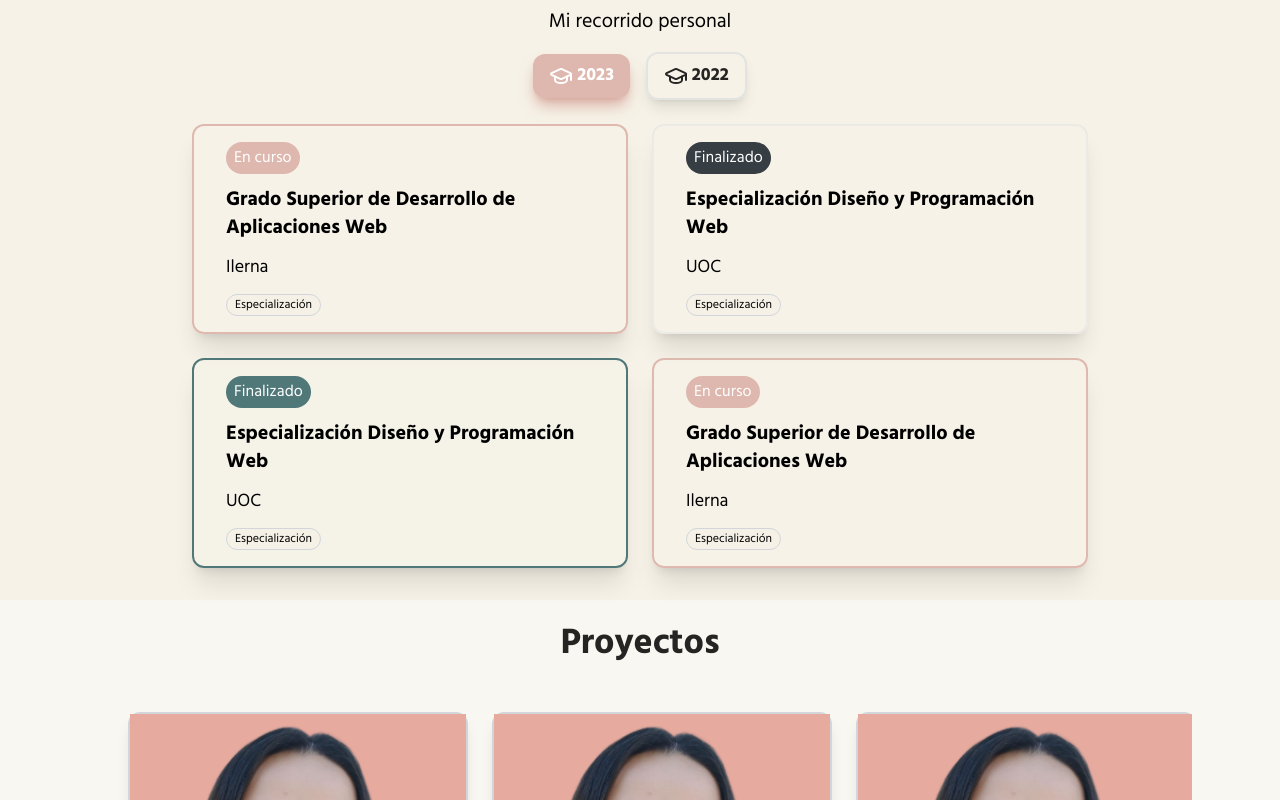
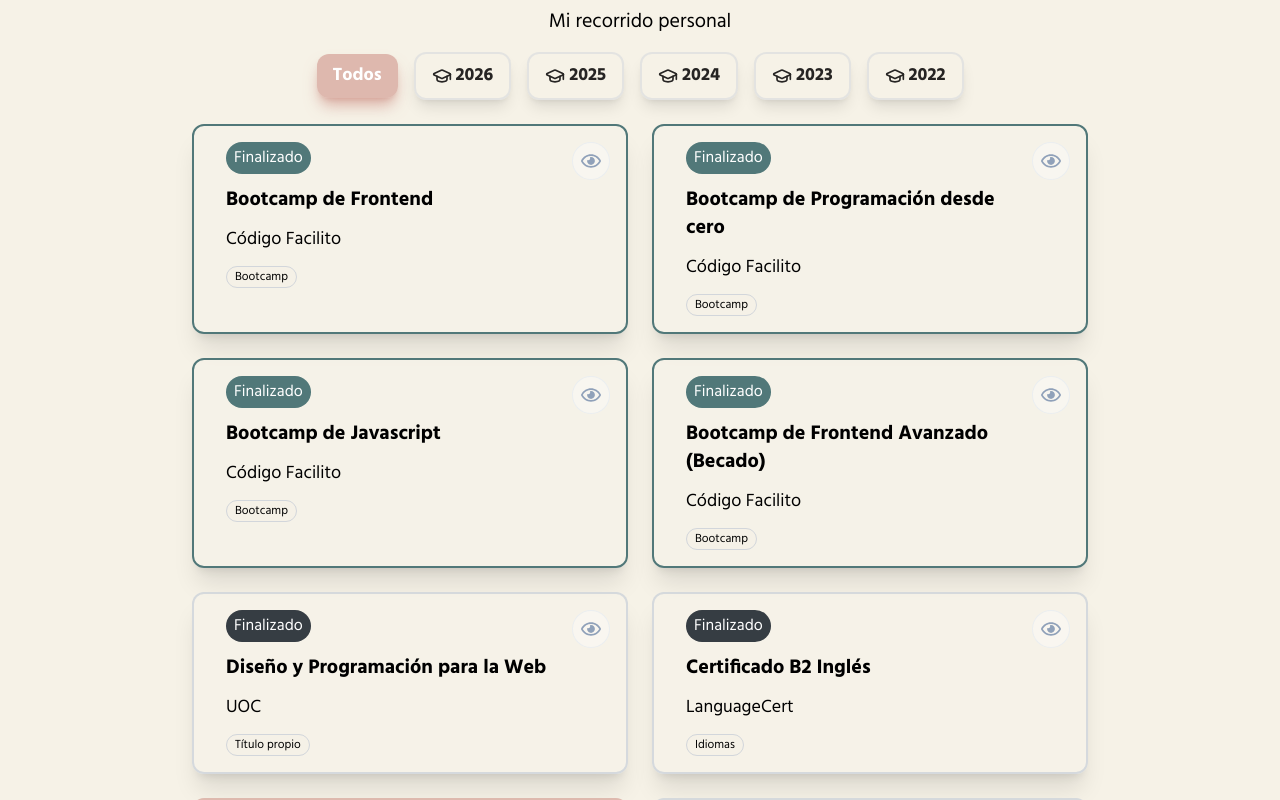
Before and after one commit to webbyrous/mi-portfolio, a React (Vite) app: page / in a window 1280 px wide. Shown: the part 1640-2440 px from the top of the page. Built offline with nearby package versions, Linux system fonts and the light colour scheme.

Commit message:
studies section info implemented

```diff
--- a/src/components/Estudios.jsx
+++ b/src/components/Estudios.jsx
@@ -1,51 +1,92 @@
-import React from 'react'
+import React, { useState } from 'react'
 import { LuGraduationCap } from "react-icons/lu";
-
+import { FaChevronDown, FaRegEye } from "react-icons/fa";
+import { studiesData } from '../data/estudiosData';
 
 export default function Estudios() {
+
+    // Estado para controlar los estudios a mostrar según el año
+    const [selectedYear, setSelectedYear] = useState('all');
+
+    // Buscamos los items según el año seleccionado
+    const filteredStudies = selectedYear === 'all' ? studiesData : studiesData.filter(item => item.year === selectedYear);
+
+    // Según el año que se encuentre activo definimos las clases de los botones
+    const getButtonClass = (year) => {
+        const isActive = selectedYear === year;
+        return `flex items-center justify-center font-bold text-base sm:text-md md:text-lg gap-1 rounded-xl py-2 px-4 shadow-lg border-2  cursor-pointer
+        ${isActive ? 'text-white bg-pink/60 shadow-pink/70 border-none' : 'text-black bg-transparent border-grey-medium/50 hover:border-pink/50}'}`;
+    };
+
     return (
         <div className='font-family bg-peach-soft flex flex-col justify-center items-center gap-4 pb-8'>
             <h2 className='font-bold  text-2xl sm:text-3xl md:text-4xl text-center mt-5'>Estudios</h2>
             <p className='text-base sm:text-md md:text-lg lg:text-xl'>Mi recorrido personal</p>
             <div className='flex flex-col gap-6 max-w-4xl'>
                 {/*Botones de años */}
-                <div className=' flex justify-center items-center gap-4'>
-                    <button className='flex items-center justify-center text-white font-bold text-base sm:text-md md:text-lg gap-1 bg-pink/60 rounded-xl py-2 px-4 shadow-lg shadow-pink/70 cursor-pointer '>
-                        <LuGraduationCap className='text-xl md:text-2xl' />
-                        2023
+                {/* Version móvil y tablet (md): Desplegable */}
+                <div className='mx-auto md:hidden'>
+                    <div className='relative w-full'>
+                        <select value={selectedYear} onChange = {(e) => setSelectedYear(e.target.value)}
+                        aria-label='Filtrar estudios por año'
+                        className='w-full appearance-none bg-white border-2 border-pink/60 font-semibold py-2 pl-3 pr-10 rounded-xl text-black shadow-sm focus:outline-none text-sm focus:ring-2 focus:ring-pink/50'>
+                            <option value="all" className="text-slate-800 font-medium py-2">Todos</option>
+                            <option value="2026">2026</option>
+                            <option value="2025">2025</option>
+                            <option value="2024">2024</option>
+                            <option value="2023">2023</option>
+                            <option value="2022">2022</option>
+                        </select>
+                        {/* Icono de flecha para estilizar el select nativo */}
+                        <FaChevronDown className='absolute right-3.5 top-1/2 -translate-y-1/2 text-black pointer-events-none text-xs' />
+                    </div>
+                </div>
+                {/* Cuando se haga click en el botón cambiamos el año según el botón seleccionado */}
+                <div className=' hidden md:flex justify-center items-center gap-4'>
+                    <button onClick={() => setSelectedYear('all')} className={getButtonClass('all')}>
+                        Todos
                     </button>
-                    <button className='flex items-center justify-center text-black font-bold text-base sm:text-md md:text-lg gap-1 bg-transparent rounded-xl py-2 px-4 shadow-lg border-2 border-grey-medium/50 cursor-pointer'>
-                        <LuGraduationCap className='text-2xl' />
-                        2022
+                    <button onClick={() => setSelectedYear('2026')} className={getButtonClass('2026')}>
+                        <LuGraduationCap className='text-xl' />2026
+                    </button>
+                    <button onClick={() => setSelectedYear('2025')}  className={getButtonClass('2025')}>
+                        <LuGraduationCap className='text-xl' />2025
+                    </button>
+                    <button  onClick={() => setSelectedYear('2024')} className={getButtonClass('2024')}>
+                        <LuGraduationCap className='text-xl' />2024
+                    </button>
+                    <button onClick={() => setSelectedYear('2023')} className={getButtonClass('2023')}>
+                       <LuGraduationCap className='text-xl' /> 2023
+                    </button>
+                    <button onClick={() => setSelectedYear('2022')}  className={getButtonClass('2022')}>
+                        <LuGraduationCap className='text-xl' />2022
                     </button>
                 </div>
-                <div className=' grid grid-cols-1 md:grid-cols-2 gap-6'>
+                <div className='px-5 sm:px-8 md:px-0 grid grid-cols-1 md:grid-cols-2 gap-6'>
                     {/*Tarjetas de estudios */}
-                    <div className='flex flex-col border-pink/60 bg-peach border-2 rounded-xl py-4 px-8 shadow-xl gap-3'>
-                        <span className='bg-pink/60 text-white rounded-2xl w-max py-1 px-2 text-xs md:text-base'>En curso</span>
-                        <h2 className='text-base sm:text-md md:text-lg lg:text-xl font-bold'>Grado Superior de Desarrollo de Aplicaciones Web</h2>
-                        <h3 className='text-md md:text-lg'>Ilerna</h3>
-                        <p className='bg-peach-soft/50 px-2 py-0.5 rounded text-xs w-max border-1 border-grey-medium rounded-xl'>Especialización</p>
-                    </div>
-                    <div className='flex flex-col bg-peach border-grey-medium/30 border-2 rounded-xl py-4 px-8 shadow-xl gap-3'>
-                        <span className='bg-grey-strong text-white rounded-2xl w-max py-1 px-2 text-xs md:text-base'>Finalizado</span>
-                        <h2 className='text-base sm:text-md md:text-lg lg:text-xl font-bold'>Especialización Diseño y Programación Web</h2>
-                        <h3 className='text-md md:text-lg'>UOC</h3>
-                        <p className='bg-peach-soft/50 px-2 py-0.5 rounded text-xs w-max border-1 border-grey-medium rounded-xl'>Especialización</p>                </div>
-                    <div className='flex flex-col bg-peach border-blue-green border-2 rounded-xl py-4 px-8 shadow-xl gap-3'>
-                        <span className='bg-blue-green text-white rounded-2xl w-max py-1 px-2 text-xs md:text-base'>Finalizado</span>
-                        <h2 className='text-base sm:text-md md:text-lg lg:text-xl font-bold'>Especialización Diseño y Programación Web</h2>
-                        <h3 className='text-md md:text-lg'>UOC</h3>
-                        <p className='bg-peach-soft/50 px-2 py-0.5 rounded text-xs w-max border-1 border-grey-medium rounded-xl'>Especialización</p>                    </div>
-                    <div className='flex flex-col border-pink/60 bg-peach border-2 rounded-xl py-4 px-8 shadow-xl gap-3'>
-                        <span className='bg-pink/60 text-white rounded-2xl w-max py-1 px-2 text-xs md:text-base'>En curso</span>
-                        <h2 className='text-base sm:text-md md:text-lg lg:text-xl font-bold'>Grado Superior de Desarrollo de Aplicaciones Web</h2>
-                        <h3 className='text-md md:text-lg'>Ilerna</h3>
-                        <p className='bg-peach-soft/50 px-2 py-0.5 rounded text-xs w-max border-1 border-grey-medium rounded-xl'>Especialización</p>
-                    </div>
+                    {/*Creamos una tarjeta por cada item del año seleccionado  */}
+                    {filteredStudies.map((study) => {
+                        const stateStudy = study.status === 'En curso';
+                        const isBootcamp = study.tag === 'Bootcamp';
+                        const hoverStyles = stateStudy ? 'hover:text-pink hover:border-pink/60 hover:bg-pink/10'
+                            : isBootcamp ? 'hover:text-blue-green hover:border-blue-green hover:bg-blue-green/20'
+                            : 'hover:text-slate-800 hover:border-slate-400 hover:bg-grey-medium'
+                        return (
+                            <div key={study.id} className={`relative min-w-75 flex flex-col bg-peach border-2 rounded-xl py-4 px-5 sm:px-8 shadow-xl gap-3 ${stateStudy ? 'border-pink/60' : isBootcamp ?  'border-blue-green' : 'border-grey-medium/90'}`}>
+                               { study.certificateUrl && ( <a href={study.certificateUrl} target="_blank"
+                                rel="noopener noreferrer"
+                                className={`absolute right-4 top-4 p-2 text-slate-400 border border-slate-200/60 bg-white/35 rounded-full transition-all duration-200 cursor-pointer ${hoverStyles}`}><FaRegEye className="text-xl" />
+                                </a>
+                            )}
+                                <span className={`text-white rounded-2xl w-max py-1 px-2 text-xs md:text-base ${stateStudy ? 'bg-pink/60' : isBootcamp ? 'bg-blue-green' : 'bg-grey-strong'}`}>{study.status}</span>
+                                <h2 className='pr-8 text-base sm:text-md md:text-lg lg:text-xl font-bold'>{study.title}</h2>
+                                <h3 className='text-md md:text-lg'>{study.institution}</h3>
+                                <p className='bg-peach-soft/50 px-2 py-0.5 rounded-xl text-xs w-max border border-grey-medium'>{study.tag}</p>
+                            </div>
+                        );
+                    })}
                 </div>
             </div>
         </div>
-
     )
 }
--- a/src/components/Habilidades.jsx
+++ b/src/components/Habilidades.jsx
@@ -7,12 +7,13 @@
 
 
 export default function Habilidades() {
+    // AÑADIR HABILIDADES CON JS Y TOCAR EL MAX-W- DE CADA CARD
     return (
         <div className='bg-peach'>
             <div className= 'font-family px-6 py-8 max-w-6xl mx-auto'>
                 <h2 className='font-bold text-black text-2xl sm:text-3xl md:text-4xl py-4 text-center'>Habilidades</h2>
                 <div className='grid grid-cols-1 sm:grid-cols-2 md:grid-cols-3 gap-4 mx-auto max-w-4xl'>
-                    <div className='border-2 border-pink/40 shadow-xl rounded-md bg-transparent flex flex-col items-center py-2 md:py-5 gap-4'>
+                    <div className='max-w-80 border-2 border-pink/40 shadow-xl rounded-md bg-transparent flex flex-col items-center py-2 md:py-5 gap-4'>
                         <span className='text-5xl md:text-6xl text-pink'><FaReact /></span>
                         <p className='text-base sm:text-lg md:text-xl'>React</p>
                     </div>
--- /dev/null
+++ b/src/data/estudiosData.js
@@ -0,0 +1,74 @@
+export const studiesData = [
+  {
+    id: 1,
+    year: '2022',
+    status: 'Finalizado',
+    title: 'Bootcamp de Frontend',
+    institution: 'Código Facilito',
+    tag: 'Bootcamp',
+    certificateUrl: 'https://drive.google.com/file/d/1A9KGyxrX9yVlUUHxzJZyFixhO8C12ash/preview'
+  },
+  {
+    id: 2,
+    year: '2023',
+    status: 'Finalizado',
+    title: 'Bootcamp de Programación desde cero',
+    institution: 'Código Facilito',
+    tag: 'Bootcamp',
+    certificateUrl: 'https://drive.google.com/file/d/1Fe_rjZ5kFdQqZCp49z147jLBoa3fHhnl/preview'
+  },
+   {
+    id: 3,
+    year: '2023',
+    status: 'Finalizado',
+    title: 'Bootcamp de Javascript',
+    institution: 'Código Facilito',
+    tag: 'Bootcamp',
+    certificateUrl: 'https://drive.google.com/file/d/1Owjk3eIiukeeK1gGjBXABffz4hyOiD_M/preview'
+  },
+   {
+    id: 4,
+    year: '2023',
+    status: 'Finalizado',
+    title: 'Bootcamp de Frontend Avanzado (Becado)',
+    institution: 'Código Facilito',
+    tag: 'Bootcamp',
+    certificateUrl: 'https://drive.google.com/file/d/16o4ZcQ2lisjo5wD8Jx-fs32CdpGfg9EG/preview'
+  },
+  {
+    id: 5,
+    year: '2024',
+    status: 'Finalizado',
+    title: 'Diseño y Programación para la Web',
+    institution: 'UOC',
+    tag: 'Título propio',
+    certificateUrl: 'https://drive.google.com/file/d/1Hs1OExuIBqm9GIt8lGWOny3aHV2TOfxq/preview'
+  },
+  {
+    id: 6,
+    year: '2025',
+    status: 'Finalizado',
+    title: 'Certificado B2 Inglés',
+    institution: 'LanguageCert',
+    tag: 'Idiomas',
+    certificateUrl: 'https://drive.google.com/file/d/1JiBbxGf4Iyiy-T_MLcClgOmINl-6IxNf/preview'
+  },
+  {
+    id: 7,
+    year: '2025',
+    status: 'En curso',
+    title: 'Grado Superior en Desarrollo de Aplicaciones Web (DAW)',
+    institution: 'Ilerna',
+    tag: 'Grado Superior',
+    certificateUrl: null
+  },
+  {
+    id: 8,
+    year: '2026',
+    status: 'Finalizado',
+    title: 'IT Specialist - Javascript',
+    institution: 'Pearson',
+    tag: 'Certificado oficial',
+    certificateUrl: 'https://www.credly.com/badges/a63db41c-dae3-4a21-ac15-2e770ff329aa/linked_in_profile'
+  },
+];
```
